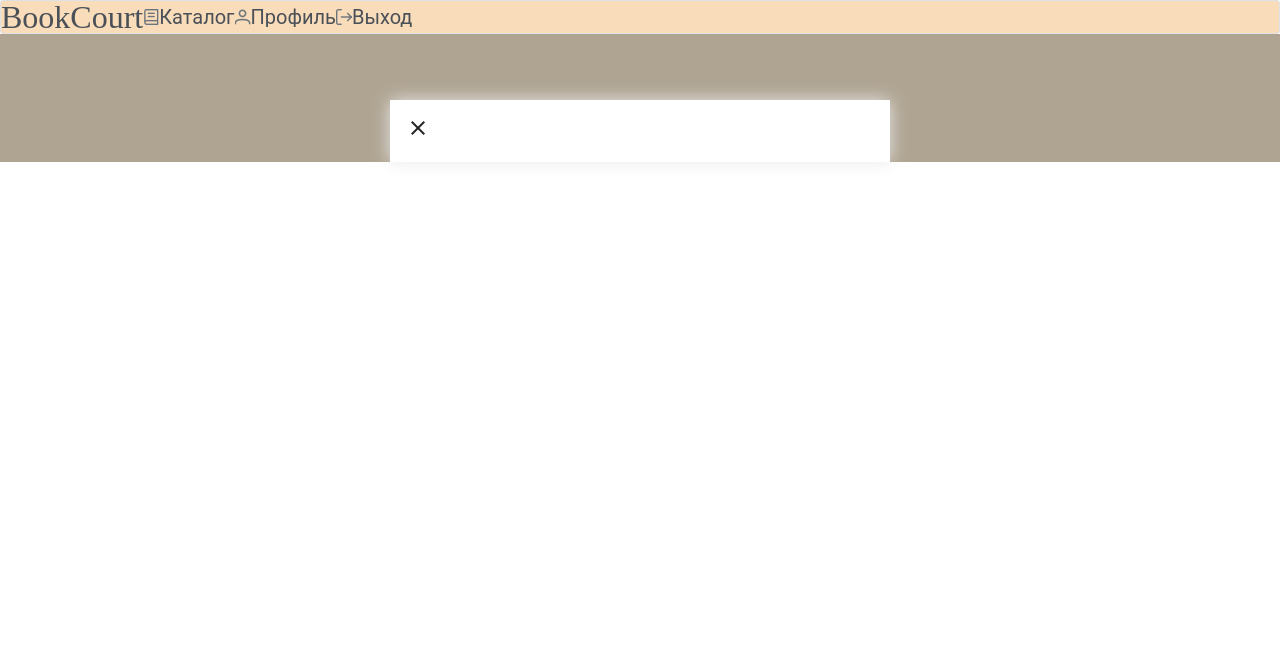
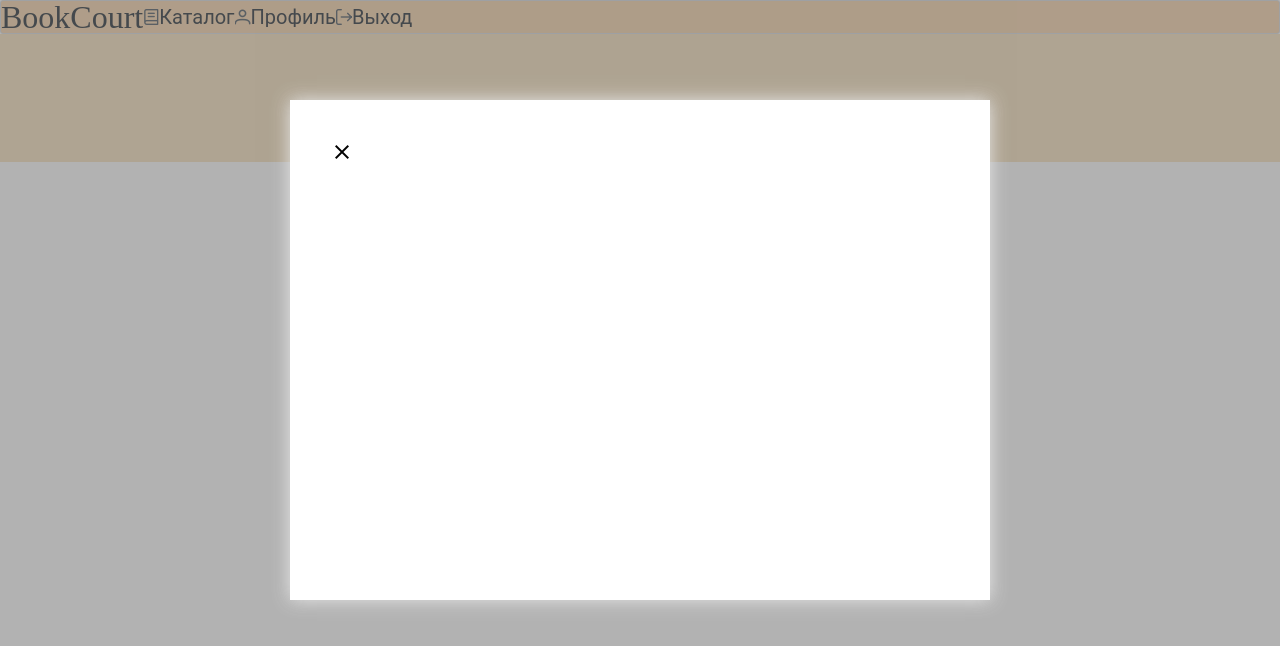
Before and after one commit to alevtinamuz/project-crm, a Vue app: page /bookpage in a window 1280 px wide. Shown: the top 646 px of the page. Built offline with nearby package versions, Linux system fonts and the light colour scheme.

Commit message:
first commit

```diff
--- a/src/views/BookPage.vue
+++ b/src/views/BookPage.vue
@@ -4,7 +4,7 @@
         <div class="BookPage-header">
             <span>
                 <i
-                class="material-icons"
+                class="material-icons text-black"
                 @click="closeBookPage"
                 >close
                 </i>
@@ -46,15 +46,21 @@ export default {
     left: 0;
     top: 0;
     bottom: 0;
+    position: fixed;
+    overflow: hidden;
+    overflow-y: auto;
+    -webkit-overflow-scrolling: touch;
+    flex-flow: column nowrap;
 }
 .BookPage {
-    padding: 16px;
+    padding: 40px;
     position: fixed;
     top: 100px;
-    width: 500px;
+    width: 700px;
+    height: 500px;
     background: #fff;
     box-shadow: 0 0 17px 0 #e7e7e7;
-    z-index: 10;
+    z-index: 99;
     &-header, &-footer {
         display: flex;
         justify-content: space-between;
--- a/src/views/CatalogBook.vue
+++ b/src/views/CatalogBook.vue
@@ -16,9 +16,8 @@
                 <p>Жанр: {{ book_data.genre }}</p>
             </div>
         </BookPage>
-        <img class="CatalogBook-image" :src="book_data.image_link" alt="img-book">
+        <img class="CatalogBook-image" @click="showInfo" :src="book_data.image_link" alt="img-book">
         <tittle class="CatalogBook-title">{{ book_data.title }}</tittle>
-        <button @click="showInfo">Информация о книге</button>
     </div>
 </template>
 
```
